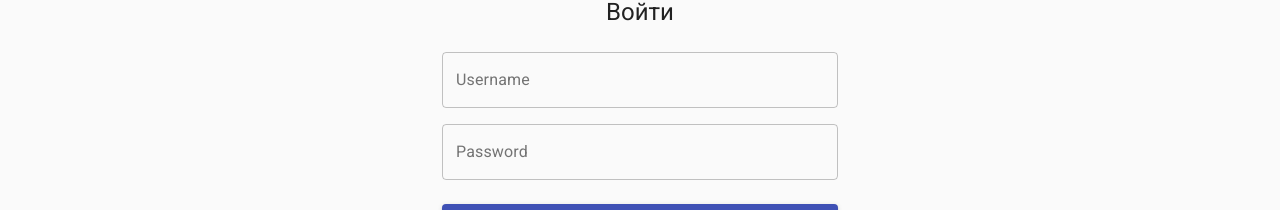
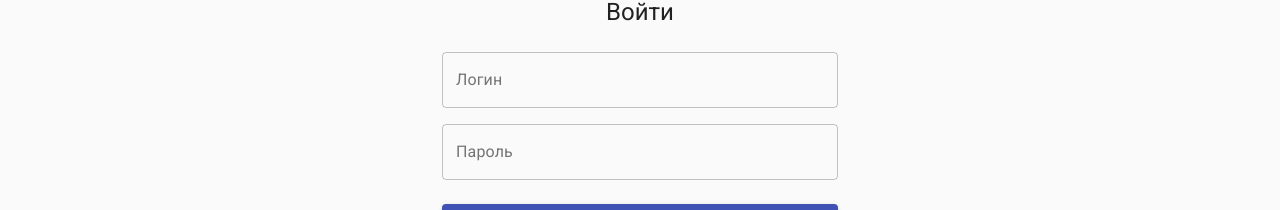
Before and after one commit to xx3u/amal_frontend, a React (Create React App) app: page /login in a window 1280 px wide. Shown: the part 188-398 px from the top of the page. Built offline with nearby package versions, Linux system fonts and the light colour scheme.

Commit message:
поменял на русский

```diff
--- a/src/containers/LoginContainer/LoginContainer.js
+++ b/src/containers/LoginContainer/LoginContainer.js
@@ -40,16 +40,10 @@ const Login = () => {
       error={error}
     >
       <Grid item xs={12}>
-        <FormItem name='username' value={state.username} onChange={inputChangeHandler} label='Username' type='text' />
+        <FormItem name='username' value={state.username} onChange={inputChangeHandler} label='Логин' type='text' />
       </Grid>
       <Grid item xs={12}>
-        <FormItem
-          name='password'
-          value={state.password}
-          onChange={inputChangeHandler}
-          label='Password'
-          type='password'
-        />
+        <FormItem name='password' value={state.password} onChange={inputChangeHandler} label='Пароль' type='password' />
       </Grid>
     </UserForm>
   );
```
